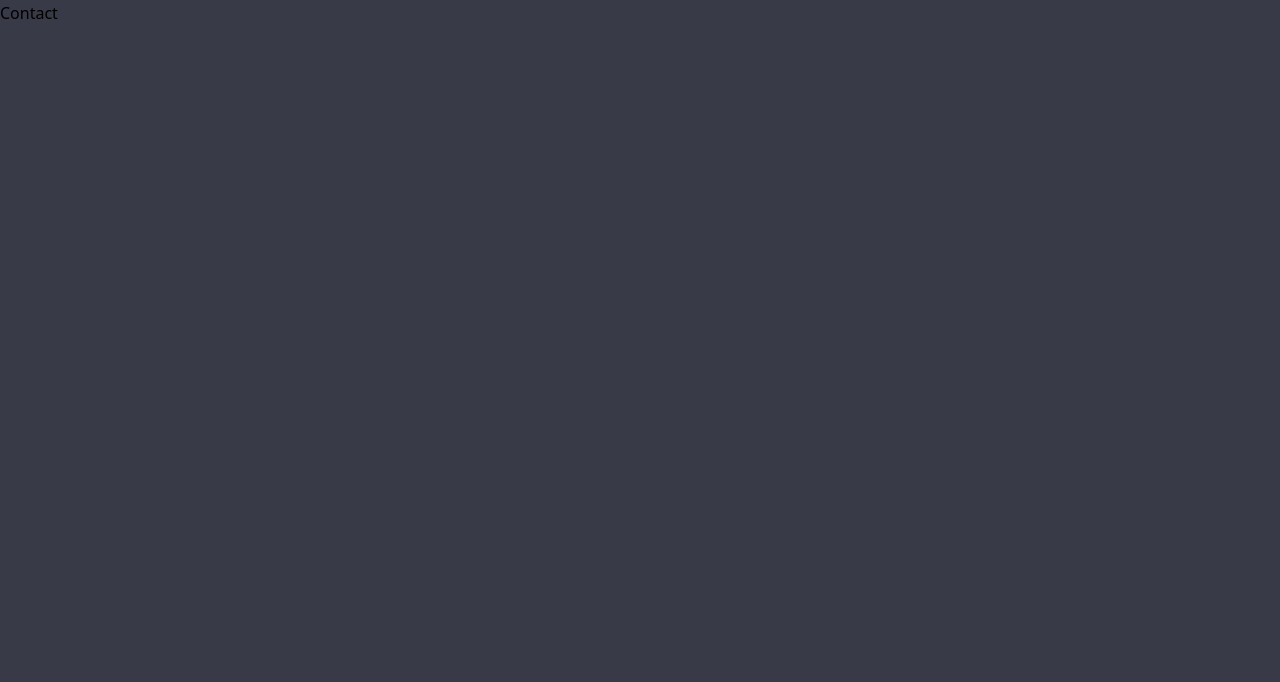
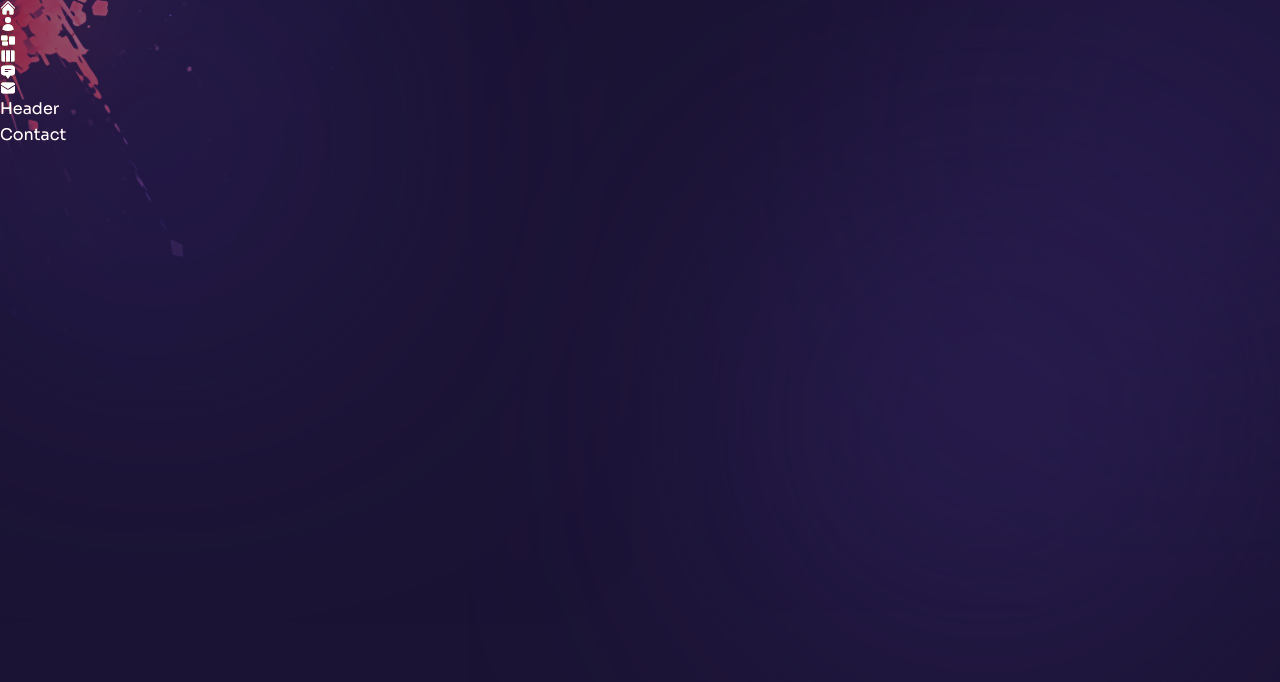
Before and after one commit to mahesha-piyumantha/NextJs-Portfolio, a Next.js app: page /contact in a window 1280 px wide. Shown: the top 682 px of the page. Built offline with nearby package versions, Linux system fonts and the light colour scheme.

Commit message:
second commit
start the UI build basics

```diff
--- a/components/Layout.js
+++ b/components/Layout.js
@@ -1,5 +1,28 @@
-const Layout = () => {
-  return <div>Layout</div>;
+import { Sora } from '@next/font/google'
+
+const sora = Sora({
+  subsets: ['latin'],
+  variable: '--font-sora',
+  weight: ['100', '200', '300', '400', '500', '600', '700', '800'],
+});
+
+// components
+
+import Nav from '../components/Nav';
+import Header from '../components/Header';
+import TopLeftImg from '../components/TopLeftImg';
+
+const Layout = ({ children }) => {
+  return (
+    <div className={`page bg-site text-white bg-cover bg-no-repeat ${sora.variable}
+    font-sora relative`}
+    >
+      <TopLeftImg />
+      <Nav />
+      <Header />
+      {children}
+    </div>
+  )
 };
 
 export default Layout;
--- a/components/Nav.js
+++ b/components/Nav.js
@@ -14,20 +14,29 @@
   { name: 'about', path: '/about', icon: <HiUser /> },
   { name: 'services', path: '/services', icon: <HiRectangleGroup /> },
   { name: 'work', path: '/work', icon: <HiViewColumns /> },
-  {
-    name: 'testimonials',
-    path: '/testimonials',
-    icon: <HiChatBubbleBottomCenterText />,
-  },
-  {
-    name: 'contact',
-    path: '/contact',
-    icon: <HiEnvelope />,
-  },
+  { name: 'testimonials', path: '/testimonials', icon: <HiChatBubbleBottomCenterText /> },
+  { name: 'contact', path: '/contact', icon: <HiEnvelope /> },
 ];
 
+//next link
+
+import Link from 'next/link';
+
+//next router
+
+import { useRouter } from 'next/router';
+
+
 const Nav = () => {
-  return <nav>nav</nav>;
+  return (
+    <nav>
+      <div>
+        {navData.map((link, index) => {
+          return <Link href={link.path}>{link.icon}</Link>
+        })}
+      </div>
+    </nav>
+  )
 };
 
 export default Nav;
--- a/components/TopLeftImg.js
+++ b/components/TopLeftImg.js
@@ -1,5 +1,15 @@
+// next-image
+
+import Image from 'next/image';
+
+
 const TopLeftImg = () => {
-  return <div>Top Left Image</div>;
+  return (
+    <div className='absolute left-0 top-0 mix-blend-color-dodge z-10 w-[200px]
+    xl:w-[400px] opacity-50'>
+      <Image src={'/top-left-img.png'} width={400} height={400} alt=''/>
+    </div>
+  )
 };
 
 export default TopLeftImg;
--- a/pages/_app.js
+++ b/pages/_app.js
@@ -1,7 +1,15 @@
 import '../styles/globals.css';
 
+// components
+
+import Layout from '../components/Layout';
+
 function MyApp({ Component, pageProps }) {
-  return <Component {...pageProps} />;
+  return (
+    <Layout>
+      <Component {...pageProps} />
+    </Layout>
+  );
 }
 
 export default MyApp;
```
Also changed, not shown: pages/index.js (+7 -1 lines), 1 other file (tests, documents, lock files or other folders).
